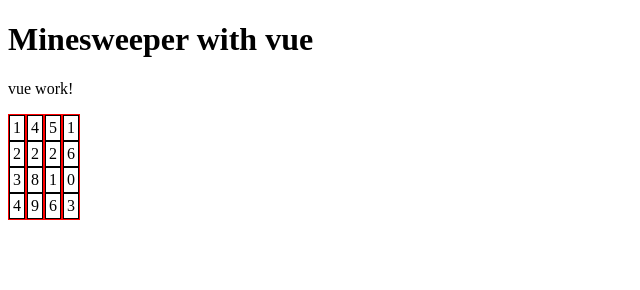
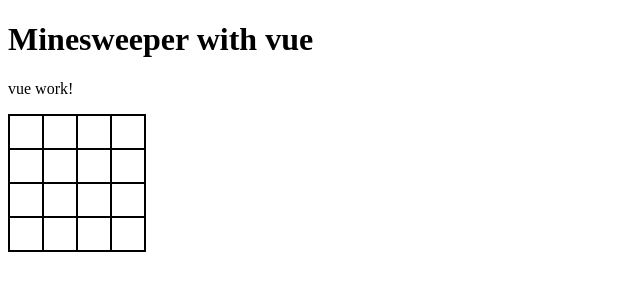
Before and after one commit to zhenming/zhenming.github.io, a plain HTML site: page ms-vue.html in a window 1280 px wide. Shown: the whole page, without its empty margins (0-640 px from the left). Drawn offline with nearby package versions, Linux system fonts and the light colour scheme.

Commit message:
able to display cell number on click and tidy up design of the board

```diff
--- a/css/ms.css
+++ b/css/ms.css
@@ -1,12 +1,20 @@
 .ms-board {
-    display: flex
+    border: 1px solid black;
+    display: flex;
+    flex-direction: column;
+    width: fit-content;
 }
 
 .ms-board__row {
-    border: 1px solid red;
+    display: flex;
+    width: fit-content;
 }
 
 .ms-board__cell {
     border: 1px solid black;
-    padding: 3px;
+    cursor: pointer;
+    height: 32px;
+    line-height: 32px;
+    text-align: center;
+    width: 32px;
 }
--- a/js/ms.js
+++ b/js/ms.js
@@ -3,14 +3,20 @@ var vueApp = new Vue({
     data: {
         test: "vue work!",
         cellMatrix: generateCellMatrix(),
-    }
+    },
+    methods: {
+        cellClicked: function(x, y, event) {
+            console.log(x + ', ' + y);
+            event.target.textContent = this.cellMatrix[x][y];
+        }
+    },
 });
 
 function generateCellMatrix() {
     return [
-    [1,2,3,4],
-    [4,2,8,9],
-    [5,2,1,6],
-    [1,6,0,3],
+        [1,2,3,4],
+        [4,2,8,9],
+        [5,2,1,6],
+        [1,6,0,3],
     ];
 }
--- a/ms-vue.html
+++ b/ms-vue.html
@@ -14,10 +14,8 @@
         <p>{{ test }}</p>
 
         <div class="ms-board">
-            <div class="ms-board__row" v-for="row in cellMatrix">
-                <div class="ms-board__cell" v-for="cell in row">
-                    {{ cell }}
-                </div>
+            <div class="ms-board__row" v-for="(row, x) in cellMatrix">
+                <div class="ms-board__cell" v-for="(cell, y) in row" @click="cellClicked(x, y, $event)"></div>
             </div>
         </div>
     </div>
```
